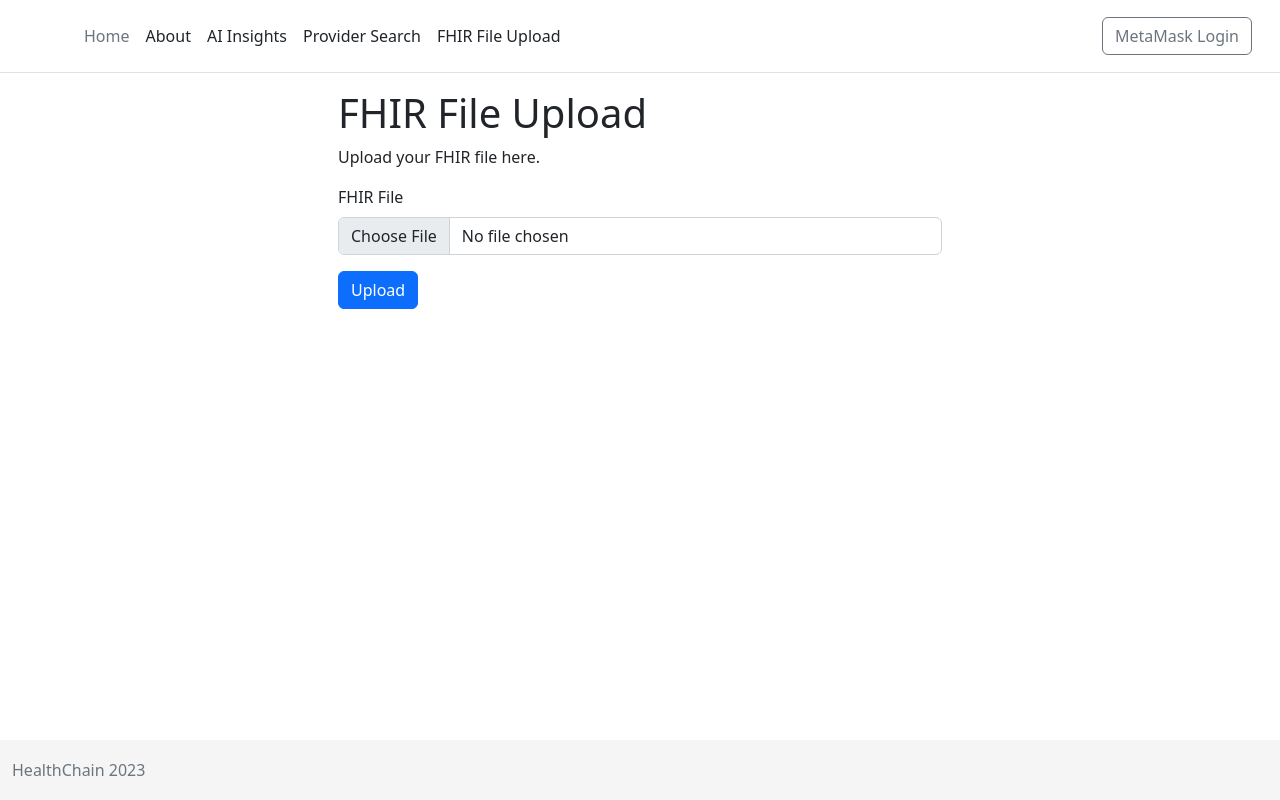
After one commit to AI-and-Blockchain/F23_HealthChain, a Django app: page /fhir_upload/ in a window 1280 px wide. The commit adds this page. Run offline with Django 4.2, Linux system fonts and the light colour scheme.

Commit message:
Preliminary FHIR upload

```diff
--- a/UI/accounts/forms.py
+++ b/UI/accounts/forms.py
@@ -1,7 +1,6 @@
 from django import forms
 from django.contrib.auth.forms import UserCreationForm, UserChangeForm
-from .models import NewUser
-
+from .models import NewUser, Fhir
 
 class UserDetailsForm(forms.ModelForm):
     class Meta:
@@ -19,3 +18,17 @@ class UserDetailsForm(forms.ModelForm):
     def __init__(self, *args, **kwargs):
         super(UserDetailsForm, self).__init__(*args, **kwargs)
         self.fields['specialty'].required = False
+
+class fhirForm(forms.ModelForm):
+    class Meta:
+        model = Fhir
+        fields = ('file', 'Eth_address')
+        labels = {
+            'file': 'Fhir File',
+            'Eth_address': 'Eth_address',
+        }
+
+    def __init__(self, *args, **kwargs):
+        super(fhirForm, self).__init__(*args, **kwargs)
+        self.fields['Eth_address'].required = False
+        self.fields['file'].required = False
--- a/UI/accounts/models.py
+++ b/UI/accounts/models.py
@@ -29,3 +29,10 @@ class NewUser(AbstractUser):
             if not getattr(self, field):
                 return False
         return True
+
+class Fhir(models.Model):
+    file = models.FileField(upload_to='files/')
+    Eth_address = models.CharField(max_length=100)
+    name = models.CharField(max_length=100)
+    def __str__(self):
+        return self.name
--- a/UI/pages/urls.py
+++ b/UI/pages/urls.py
@@ -1,6 +1,6 @@
 from django.urls import path
 
-from .views import HomePageView, AboutPageView,doctor, patient, ai, providers, process_account, patient_details, metamask_signin
+from .views import HomePageView, AboutPageView,doctor, patient, ai, providers, process_account, patient_details, metamask_signin, fhir_upload
 
 
 urlpatterns = [
@@ -14,4 +14,5 @@ urlpatterns = [
     path('path-to-your-django-view/', process_account, name='process_account'),
     path('patient-details/', patient_details, name='patient-details'),
     path('metamask_signin/', metamask_signin, name='metamask_signin'),
+    path('fhir_upload/', fhir_upload, name='fhir_upload'),
 ]
--- a/UI/pages/views.py
+++ b/UI/pages/views.py
@@ -11,7 +11,7 @@ from django.contrib.auth import login
 
 
 #import DoctorCreationForm and PatientCreationForm from forms.py
-from accounts.forms import UserDetailsForm
+from accounts.forms import UserDetailsForm, fhirForm
 
 from django.views.generic import TemplateView
 from django.shortcuts import render
@@ -108,3 +108,13 @@ def patient_details(request):
     else:
         form = UserDetailsForm()
     return render(request, 'patient_details.html', {'form': form})
+
+def fhir_upload(request):
+    if request.method == 'POST':
+        form = fhirForm(request.POST, request.FILES)
+        if form.is_valid():
+            form.save()
+            return redirect('home')
+    else:
+        form = fhirForm()
+    return render(request, 'fhir_upload.html', {'form': form})
--- /dev/null
+++ b/UI/templates/FHIR_upload.html
@@ -0,0 +1,21 @@
+{% extends '_base.html' %}
+
+{% block content %}
+<!--Display form-->
+<div class="container">
+    <div class="row">
+        <div class="col-md-6 offset-md-3">
+            <h1>FHIR File Upload</h1>
+            <p>Upload your FHIR file here.</p>
+            <form method="POST" enctype="multipart/form-data">
+                {% csrf_token %}
+                <div class="mb-3">
+                    <label for="fhir_file" class="form-label">FHIR File</label>
+                    <input class="form-control" type="file" id="fhir_file" name="fhir_file">
+                </div>
+                <button type="submit" class="btn btn-primary">Upload</button>
+            </form>
+        </div>
+    </div>
+</div>
+{% endblock %}
--- a/UI/templates/_base.html
+++ b/UI/templates/_base.html
@@ -35,6 +35,7 @@
           <li><a href="{% url 'about' %}" class="nav-link px-2 link-dark">About</a></li>
           <li><a href="{% url 'ai' %}" class="nav-link px-2 link-dark">AI Insights</a></li>
           <li><a href="{% url 'providers' %}" class="nav-link px-2 link-dark">Provider Search</a></li>
+          <li><a href="{% url 'fhir_upload' %}" class="nav-link px-2 link-dark">FHIR File Upload</a></li>
         </ul>
 
         <div class="dropdown text-end">
```
